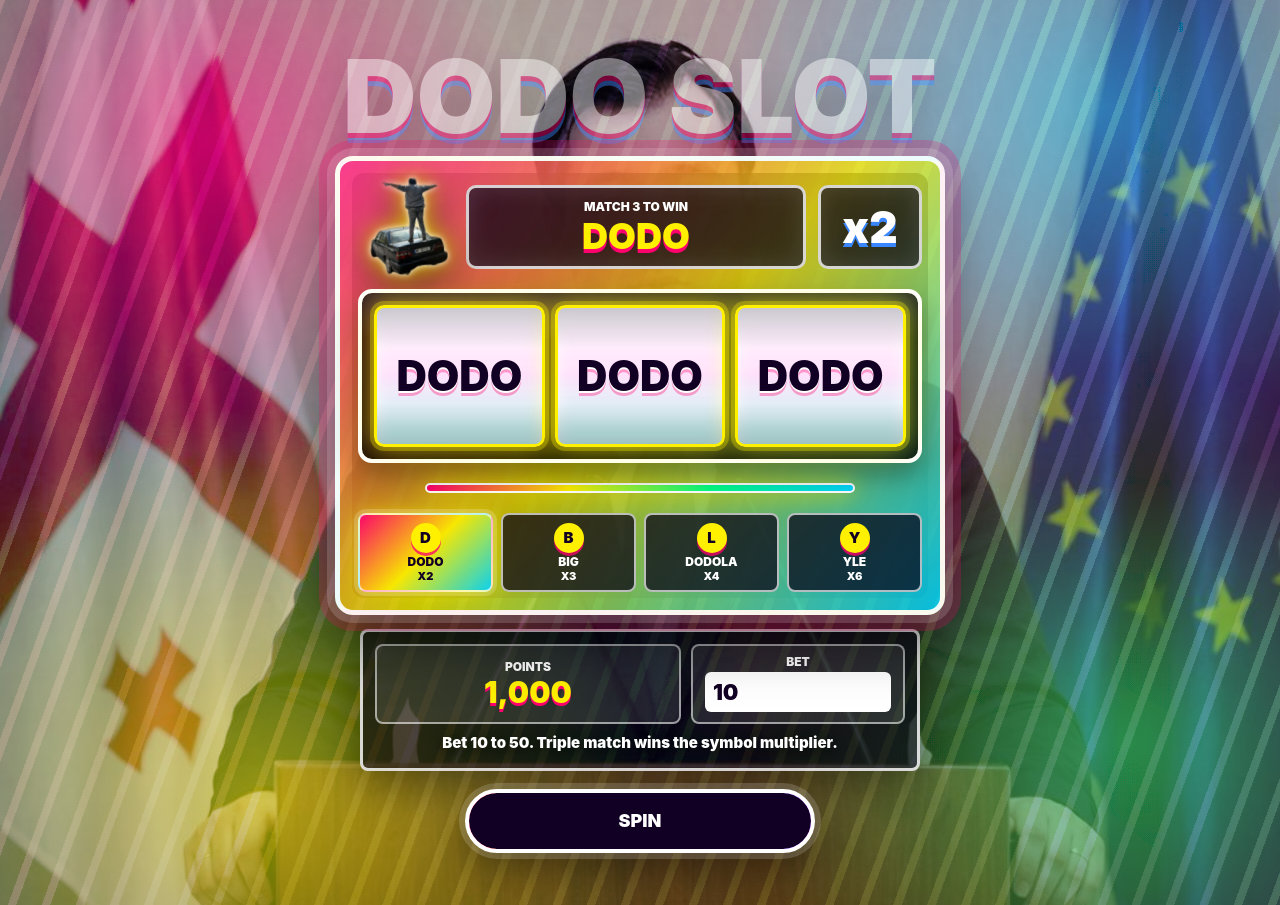
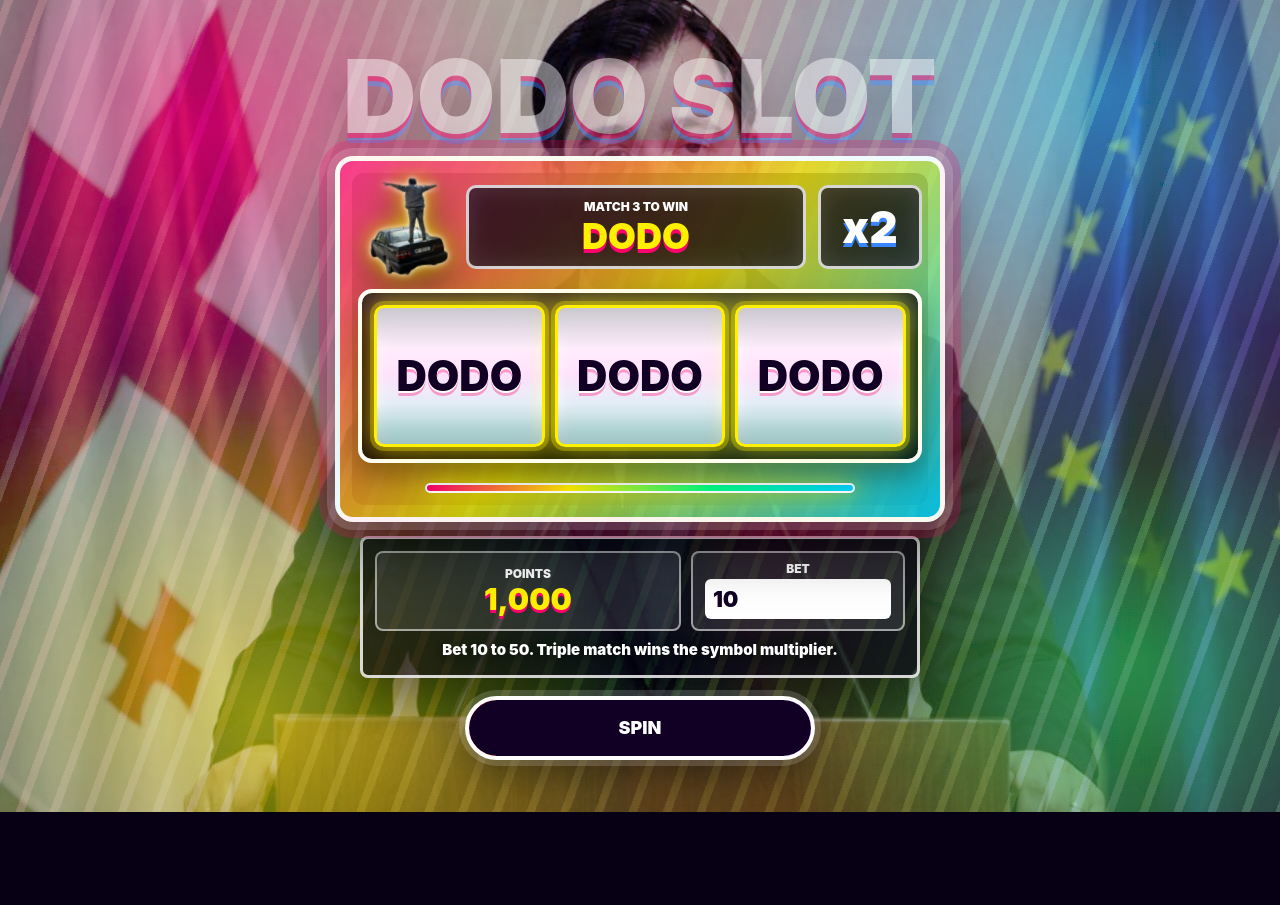
Before and after one commit to daushvat/gio-site, a website built with Vite: page index.html in a window 1280 px wide. After the commit the page ends 812 px from the top, so only its background shows below. Built offline with nearby package versions, Linux system fonts and the light colour scheme.

Commit message:
Remove slot prediction cards

```diff
--- a/src/main.js
+++ b/src/main.js
@@ -41,19 +41,6 @@ document.querySelector('#app').innerHTML = `
           <span></span>
         </div>
 
-        <div class="slot-payouts" aria-label="Slot payouts">
-          ${outcomes
-            .map(
-              (outcome, index) => `
-                <div class="payout-card${index === 0 ? ' is-active' : ''}" data-symbol="${outcome.label}">
-                  <span class="payout-icon">${outcome.icon}</span>
-                  <strong>${outcome.short}</strong>
-                  <small>x${outcome.multiplier}</small>
-                </div>
-              `,
-            )
-            .join('')}
-        </div>
       </div>
 
       <div class="bet-panel" aria-label="DODO betting controls">
@@ -80,7 +67,6 @@ const scoreValue = document.querySelector('.score-value')
 const slotResultLabel = document.querySelector('.slot-result-label')
 const slotReels = [...document.querySelectorAll('.slot-reel')]
 const reelSymbols = [...document.querySelectorAll('.reel-symbol')]
-const payoutCards = [...document.querySelectorAll('.payout-card')]
 const pointsValue = document.querySelector('.points-value')
 const stakeInput = document.querySelector('.stake-input')
 const betResult = document.querySelector('.bet-result')
@@ -187,9 +173,6 @@ function playSuspenseSound() {
 function updateResult(outcome) {
   scoreValue.textContent = `x${outcome.multiplier}`
   slotResultLabel.textContent = outcome.label
-  payoutCards.forEach((card) => {
-    card.classList.toggle('is-active', card.dataset.symbol === outcome.label)
-  })
 
   return outcome
 }
--- a/src/style.css
+++ b/src/style.css
@@ -308,62 +308,6 @@ input {
   box-shadow: 0 0 24px rgba(255, 240, 0, 0.86);
 }
 
-.slot-payouts {
-  display: grid;
-  grid-template-columns: repeat(4, minmax(0, 1fr));
-  gap: 8px;
-}
-
-.payout-card {
-  min-width: 0;
-  min-height: 76px;
-  display: grid;
-  place-items: center;
-  gap: 3px;
-  padding: 8px;
-  border: 2px solid rgba(255, 255, 255, 0.68);
-  border-radius: 8px;
-  background: rgba(8, 0, 21, 0.72);
-  color: #ffffff;
-  text-transform: uppercase;
-  transition:
-    background 150ms ease,
-    box-shadow 150ms ease;
-}
-
-.payout-card.is-active {
-  background: linear-gradient(135deg, rgba(255, 0, 110, 0.94), rgba(255, 240, 0, 0.88), rgba(0, 213, 255, 0.92));
-  color: #120024;
-  box-shadow:
-    0 0 0 4px rgba(255, 255, 255, 0.18),
-    0 0 22px rgba(255, 240, 0, 0.56);
-}
-
-.payout-icon {
-  width: 30px;
-  height: 30px;
-  display: grid;
-  place-items: center;
-  border-radius: 50%;
-  background: #fff000;
-  color: #120024;
-  font-size: 15px;
-  font-weight: 950;
-  box-shadow: 0 3px 0 rgba(255, 0, 110, 0.76);
-}
-
-.payout-card strong {
-  font-size: 12px;
-  font-weight: 950;
-  line-height: 1;
-}
-
-.payout-card small {
-  font-size: 11px;
-  font-weight: 900;
-  line-height: 1;
-}
-
 .bet-panel {
   width: min(100%, 560px);
   display: grid;
@@ -549,10 +493,6 @@ input {
     height: clamp(88px, 26vw, 112px);
   }
 
-  .slot-payouts {
-    grid-template-columns: repeat(2, minmax(0, 1fr));
-  }
-
   .bet-panel {
     grid-template-columns: 1fr;
     gap: 8px;
```
